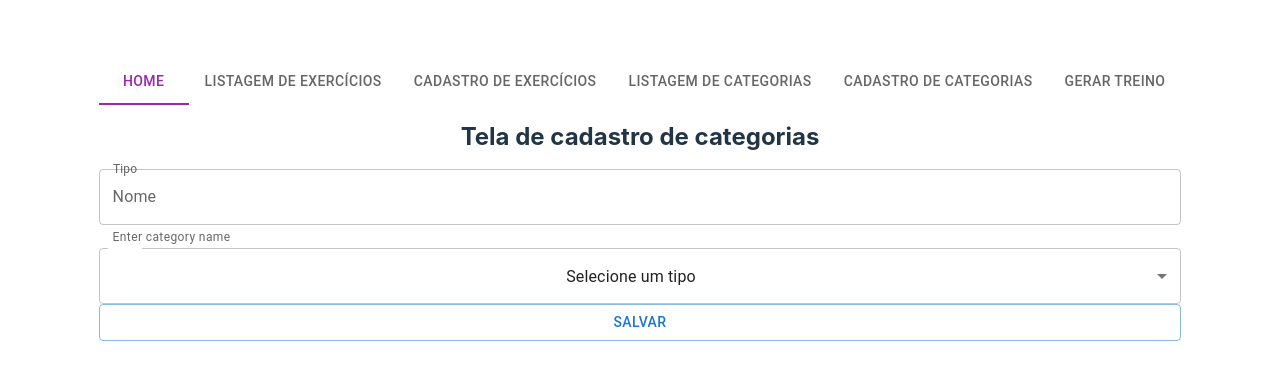
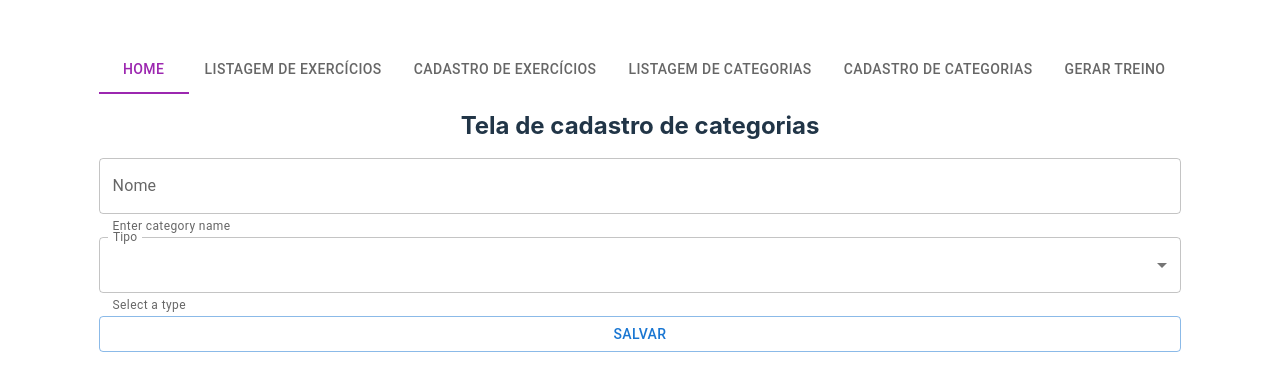
Before and after one commit to KellyBarbosa/gym-workouts, a React (Vite) app: page /registerCategory in a window 1280 px wide. Shown: the part 201-592 px from the top of the page. Built offline with nearby package versions, Linux system fonts and the light colour scheme; data requests are answered from the project's data file.

Commit message:
Adicionado o tipo na hora da edição da categoria

```diff
--- a/mock/db.json
+++ b/mock/db.json
@@ -175,12 +175,7 @@
     },
     {
       "id": 12,
-      "name": "teste",
-      "type": 4
-    },
-    {
-      "id": 13,
-      "name": "teste2",
+      "name": "kd",
       "type": 3
     }
   ],
--- a/src/components/categories/EditCategory.tsx
+++ b/src/components/categories/EditCategory.tsx
@@ -1,35 +1,50 @@
 import { useEffect, useState } from "react";
 
-import { Button, TextField } from "@mui/material";
+import { Button, MenuItem, TextField } from "@mui/material";
 import FormControl from "@mui/material/FormControl";
 
-import {
-  removeCategory,
-  updateCategory,
-} from "../../services/CategoryService";
+import { removeCategory, updateCategory } from "../../services/CategoryService";
 
 import { useLocation, useNavigate } from "react-router-dom";
+import { IType } from "../../services/Structure";
+import api from "../../services/api";
 interface IDataLocation {
   id: number;
   name: string;
+  type: string;
 }
 
 function EditCategory() {
   const location = useLocation();
-  const state  = location.state as IDataLocation;
+  const state = location.state as IDataLocation;
   const navigate = useNavigate();
-
+console.log(state)
   const [name, setName] = useState<string>(state.name);
+  const [option, setOption] = useState(state.type);
+  const [categoryTypes, setCategoryTypes] = useState<IType[] | null>(null);
 
   const patchCategory = () => {
-    updateCategory(state.id, name);
-    navigate("/listCategory")
+    updateCategory(state.id, name, Number(option));
+    navigate("/listCategory");
   };
 
   const deleteCategory = () => {
     removeCategory(state.id);
-    navigate("/listCategory")
+    navigate("/listCategory");
   };
+
+  const handleChangeCategory = (event: React.ChangeEvent<HTMLInputElement>) => {
+    setOption(event.target.value as string);
+  };
+
+  useEffect(() => {
+    api
+      .get("/types")
+      .then((data) => {
+        setCategoryTypes(data.data);
+      })
+      .catch((err) => console.log("Erro ao recuperar os tipos: " + err));
+  }, []);
 
   return (
     <div>
@@ -46,6 +61,22 @@ function EditCategory() {
           helperText="Enter category name"
         />
 
+        <TextField
+          id="category"
+          select
+          label="Tipo"
+          helperText="Select a type"
+          onChange={handleChangeCategory}
+          value={option}
+        >
+          {categoryTypes &&
+            categoryTypes.map((category) => (
+              <MenuItem key={category.id} value={category.id}>
+                {category.name}
+              </MenuItem>
+            ))}
+        </TextField>
+
         <Button onClick={patchCategory} variant="outlined">
           Atualizar
         </Button>
--- a/src/components/categories/RegisterCategory.tsx
+++ b/src/components/categories/RegisterCategory.tsx
@@ -38,7 +38,7 @@ function RegisterCategory() {
     }
   };
 
-  const handleChangeCategory = (event: SelectChangeEvent) => {
+  const handleChangeCategory = (event: React.ChangeEvent<HTMLInputElement>) => {
     setOption(event.target.value as string);
   };
 
@@ -65,22 +65,21 @@ function RegisterCategory() {
           helperText="Enter category name"
         />
 
-        <InputLabel id="selectId">Tipo</InputLabel>
-        <Select
-          labelId="selectLabel"
-          id="selectId"
+        <TextField
+          id="category"
+          select
+          label="Tipo"
+          helperText="Select a type"
+          onChange={handleChangeCategory}
           value={option}
-          label="Tipo"
-          onChange={handleChangeCategory}
         >
-          <MenuItem value={0}>Selecione um tipo</MenuItem>
           {categoryTypes &&
             categoryTypes.map((category) => (
               <MenuItem key={category.id} value={category.id}>
                 {category.name}
               </MenuItem>
             ))}
-        </Select>
+        </TextField>
 
         <Button onClick={saveCategory} variant="outlined">
           Salvar
--- a/src/services/CategoryService.ts
+++ b/src/services/CategoryService.ts
@@ -37,10 +37,11 @@ export const createCategory = async (name: string, idTypeCategory: number) => {
     });
 };
 
-export const updateCategory = async (idCategory: number, name: string) => {
+export const updateCategory = async (idCategory: number, name: string, idTypeCategory: number) => {
   api
     .patch(`/categories/${idCategory}`, {
       name,
+      type: idTypeCategory
     })
     .then(() => {
       console.log("Categoria atualizada com sucesso!");
```
